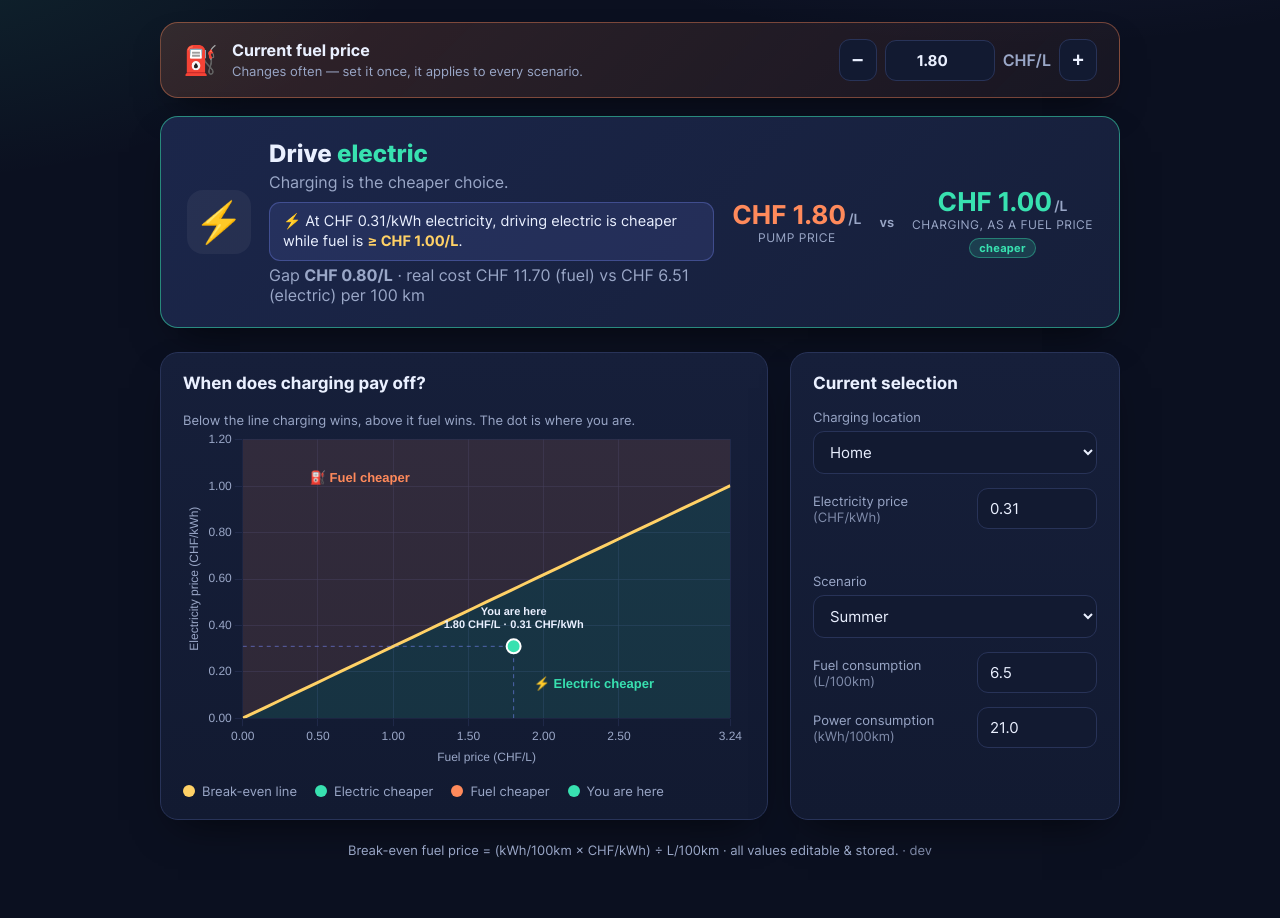
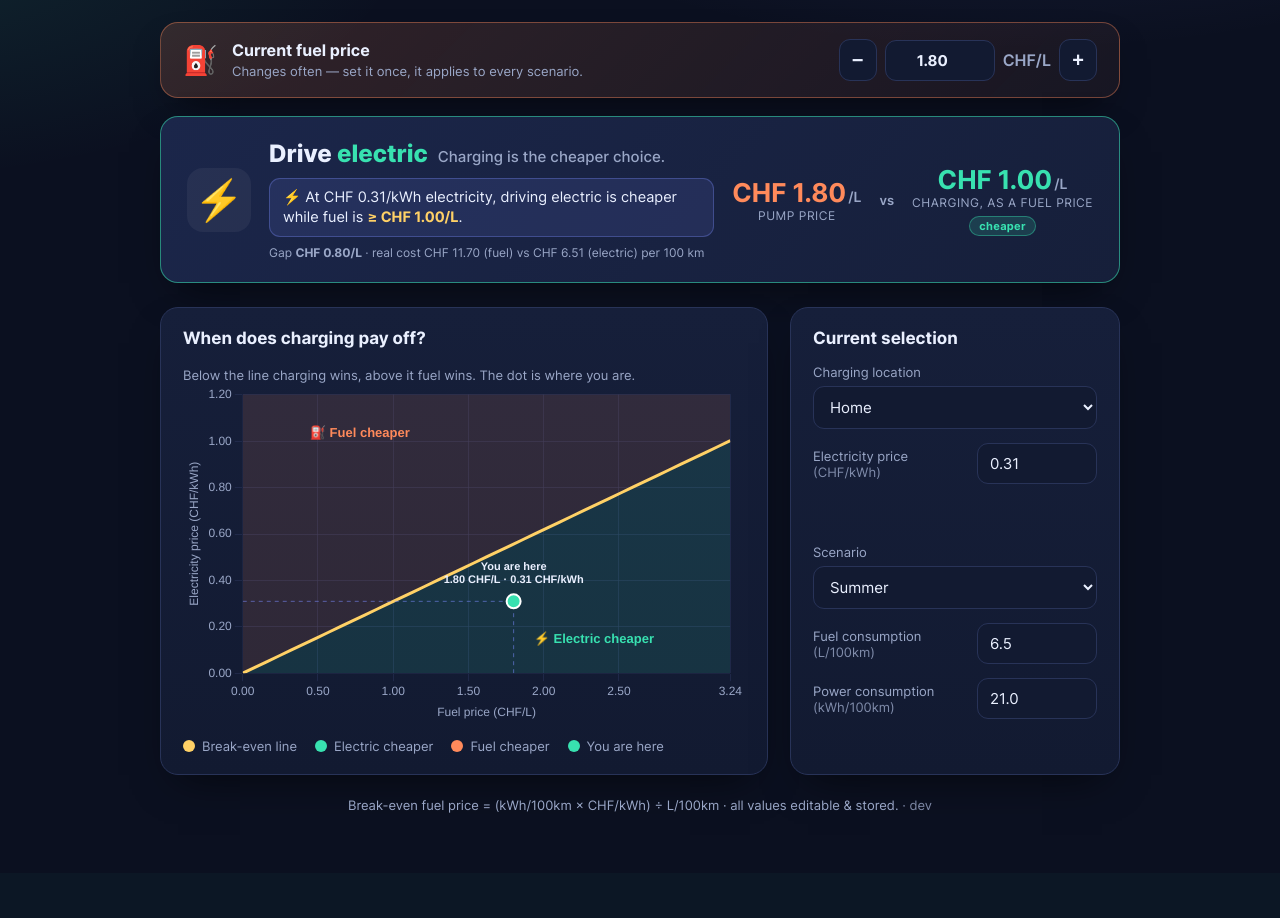
Before and after one commit to rjo3510/phev-sweetspot, a FastAPI app: page / in a window 1280 px wide. Shown: the part 202-1120 px from the top of the page. After the commit the page ends 1015 px from the top, so only its background shows below. Run offline with FastAPI, Linux system fonts and the light colour scheme; data comes from the database, SQL or seed files in the repository.

Commit message:
UI: verdict title one-liner, smaller gap detail; short build in log; wider gap
- Verdict: subtitle ("Charging is the cheaper choice.") sits inline after the
  title; the "Gap … real cost …" detail line is smaller/secondary (12px).
- Log the short 7-char build SHA at startup (matches the footer).
- Widen the gap between Current selection blocks (44 -> 60px).

Co-Authored-By: Claude Opus 4.8 (1M context) <noreply@anthropic.com>

```diff
--- a/app/main.py
+++ b/app/main.py
@@ -85,7 +85,7 @@ def _migrate_legacy_fuel_price() -> None:
 
 @app.on_event("startup")
 def on_startup() -> None:
-    logging.getLogger("uvicorn.error").info("PHEV Sweetspot Calculator — build %s", APP_VERSION)
+    logging.getLogger("uvicorn.error").info("PHEV Sweetspot Calculator — build %s", APP_VERSION[:7])
     Base.metadata.create_all(bind=engine)
     _migrate_legacy_fuel_price()
     db = SessionLocal()
--- a/app/static/css/styles.css
+++ b/app/static/css/styles.css
@@ -152,6 +152,10 @@ body:not(.is-editor) .editor-only { display: none !important; }
 .verdict__title .accent-elec { color: var(--elec); }
 .verdict__title .accent-fuel { color: var(--fuel); }
 .verdict__sub { color: var(--muted); margin: 4px 0 0; }
+/* subtitle inline after the title, on the same line */
+.verdict__lead { font-size: 15px; font-weight: 500; color: var(--muted); margin-left: 10px; }
+/* the "Gap … real cost …" line — intentionally small/secondary */
+.verdict__detail { color: var(--muted); margin: 8px 0 0; font-size: 12px; }
 .verdict__rule {
   margin: 10px 0 2px; padding: 9px 13px; border-radius: 11px;
   background: rgba(124, 140, 255, 0.12); border: 1px solid rgba(124, 140, 255, 0.32);
@@ -268,7 +272,7 @@ input[type="number"] { -moz-appearance: textfield; }
 input:disabled, select:disabled { -webkit-text-fill-color: var(--text); opacity: 1; cursor: default; }
 
 /* Current selection: each selector + its values is a block; generous gap between blocks. */
-.sel-block + .sel-block { margin-top: 44px; }
+.sel-block + .sel-block { margin-top: 60px; }
 
 /* Buttons */
 .btn {
--- a/app/static/js/app.js
+++ b/app/static/js/app.js
@@ -459,10 +459,9 @@ function renderVerdict(res) {
     <div class="verdict__row">
       <div class="verdict__icon">${icon}</div>
       <div class="verdict__main">
-        <p class="verdict__title">${title}</p>
-        <p class="verdict__sub">${sub}</p>
+        <p class="verdict__title">${title}<span class="verdict__lead">${sub}</span></p>
         ${rule ? `<p class="verdict__rule">⚡ ${rule}</p>` : ""}
-        <p class="verdict__sub">${detail}</p>
+        <p class="verdict__detail">${detail}</p>
       </div>
       <div class="verdict__stats">
         ${statHtml(statA)}
```
